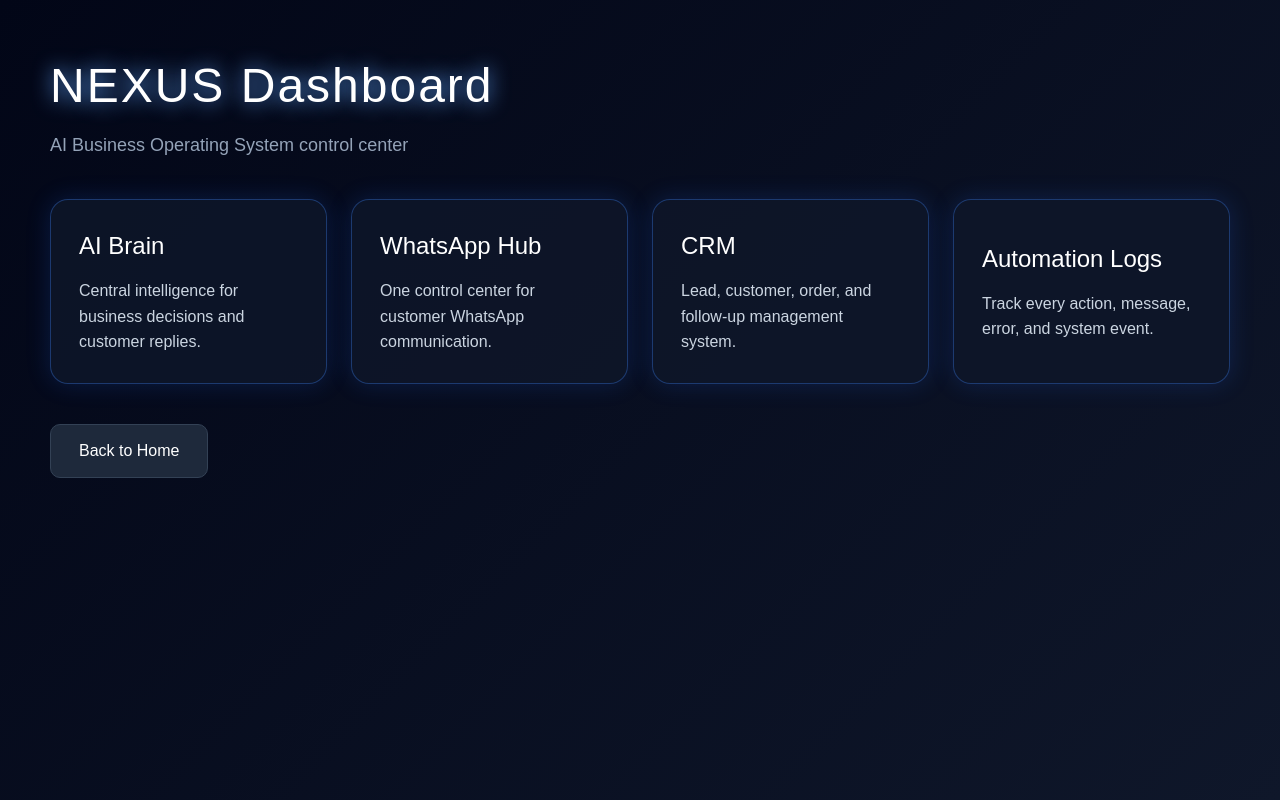
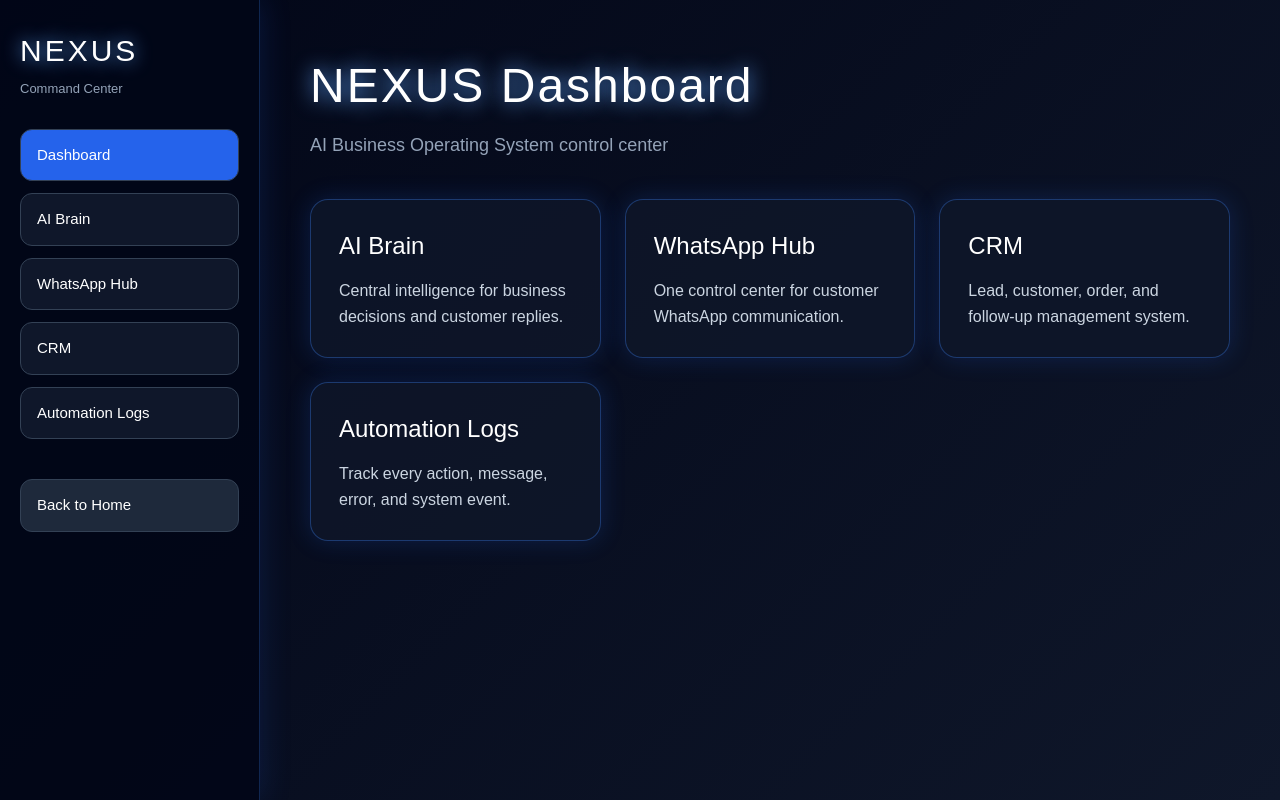
Before and after one commit to celerishealth/NEXUS, a Next.js app in the folder nexus-app/: page / in a window 1280 px wide. Both pictures are taken after a click on the button "Launch NEXUS". Built offline with nearby package versions, Linux system fonts and the light colour scheme.

Commit message:
Day 2: add NEXUS sidebar navigation

```diff
--- a/nexus-app/app/page.tsx
+++ b/nexus-app/app/page.tsx
@@ -61,6 +61,11 @@ export default function Home() {
 
   const selectedModule = modules.find((module) => module.key === activeModule);
 
+  function goHome() {
+    setIsLaunched(false);
+    setActiveModule(null);
+  }
+
   if (!isLaunched) {
     return (
       <main
@@ -117,33 +122,113 @@ export default function Home() {
     );
   }
 
-  if (selectedModule) {
   return (
     <main
       style={{
         minHeight: "100vh",
         background: "linear-gradient(135deg, #020617, #0f172a)",
         color: "white",
-          padding: "50px",
+        display: "flex",
         fontFamily: "Arial, sans-serif",
       }}
     >
+      <aside
+        style={{
+          width: "260px",
+          minHeight: "100vh",
+          background: "rgba(2, 6, 23, 0.92)",
+          borderRight: "1px solid rgba(59, 130, 246, 0.25)",
+          padding: "28px 20px",
+          boxShadow: "0 0 30px rgba(37, 99, 235, 0.18)",
+        }}
+      >
+        <h2
+          style={{
+            fontSize: "30px",
+            letterSpacing: "3px",
+            textShadow: "0 0 18px #60a5fa",
+            marginBottom: "6px",
+          }}
+        >
+          NEXUS
+        </h2>
+
+        <p
+          style={{
+            color: "#94a3b8",
+            fontSize: "13px",
+            marginBottom: "30px",
+          }}
+        >
+          Command Center
+        </p>
+
         <button
           onClick={() => setActiveModule(null)}
           style={{
-            marginBottom: "35px",
-            padding: "12px 24px",
+            width: "100%",
+            marginBottom: "12px",
+            padding: "14px 16px",
+            textAlign: "left",
+            background: activeModule === null ? "#2563eb" : "#0f172a",
+            color: "white",
+            border: "1px solid #334155",
+            borderRadius: "12px",
+            cursor: "pointer",
+            fontSize: "15px",
+          }}
+        >
+          Dashboard
+        </button>
+
+        {modules.map((module) => (
+          <button
+            key={module.key}
+            onClick={() => setActiveModule(module.key)}
+            style={{
+              width: "100%",
+              marginBottom: "12px",
+              padding: "14px 16px",
+              textAlign: "left",
+              background: activeModule === module.key ? "#2563eb" : "#0f172a",
+              color: "white",
+              border: "1px solid #334155",
+              borderRadius: "12px",
+              cursor: "pointer",
+              fontSize: "15px",
+            }}
+          >
+            {module.title}
+          </button>
+        ))}
+
+        <button
+          onClick={goHome}
+          style={{
+            width: "100%",
+            marginTop: "28px",
+            padding: "14px 16px",
+            textAlign: "left",
             background: "#1e293b",
             color: "white",
             border: "1px solid #334155",
-            borderRadius: "10px",
-            fontSize: "16px",
+            borderRadius: "12px",
             cursor: "pointer",
+            fontSize: "15px",
           }}
         >
-          Back to Dashboard
+          Back to Home
         </button>
+      </aside>
 
+      <section
+        style={{
+          flex: 1,
+          padding: "50px",
+        }}
+      >
+        {selectedModule ? (
+          <>
             <h1
               style={{
                 fontSize: "52px",
@@ -159,7 +244,7 @@ export default function Home() {
                 color: "#cbd5e1",
                 fontSize: "20px",
                 marginBottom: "25px",
-            maxWidth: "700px",
+                maxWidth: "760px",
                 lineHeight: "1.6",
               }}
             >
@@ -186,7 +271,7 @@ export default function Home() {
                 border: "1px solid rgba(59, 130, 246, 0.35)",
                 borderRadius: "18px",
                 padding: "30px",
-            maxWidth: "800px",
+                maxWidth: "850px",
                 boxShadow: "0 0 25px rgba(37, 99, 235, 0.20)",
               }}
             >
@@ -194,26 +279,21 @@ export default function Home() {
                 Module Capabilities
               </h2>
 
-          <ul style={{ color: "#cbd5e1", lineHeight: "2", fontSize: "18px" }}>
+              <ul
+                style={{
+                  color: "#cbd5e1",
+                  lineHeight: "2",
+                  fontSize: "18px",
+                }}
+              >
                 {selectedModule.points.map((point) => (
                   <li key={point}>{point}</li>
                 ))}
               </ul>
             </div>
-      </main>
-    );
-  }
-
-  return (
-    <main
-      style={{
-        minHeight: "100vh",
-        background: "linear-gradient(135deg, #020617, #0f172a)",
-        color: "white",
-        padding: "50px",
-        fontFamily: "Arial, sans-serif",
-      }}
-    >
+          </>
+        ) : (
+          <>
             <h1
               style={{
                 fontSize: "48px",
@@ -267,22 +347,9 @@ export default function Home() {
                 </button>
               ))}
             </div>
-
-      <button
-        onClick={() => setIsLaunched(false)}
-        style={{
-          marginTop: "40px",
-          padding: "14px 28px",
-          background: "#1e293b",
-          color: "white",
-          border: "1px solid #334155",
-          borderRadius: "10px",
-          fontSize: "16px",
-          cursor: "pointer",
-        }}
-      >
-        Back to Home
-      </button>
+          </>
+        )}
+      </section>
     </main>
   );
 }
```
Lines whose indentation alone changed are shown as unchanged.
